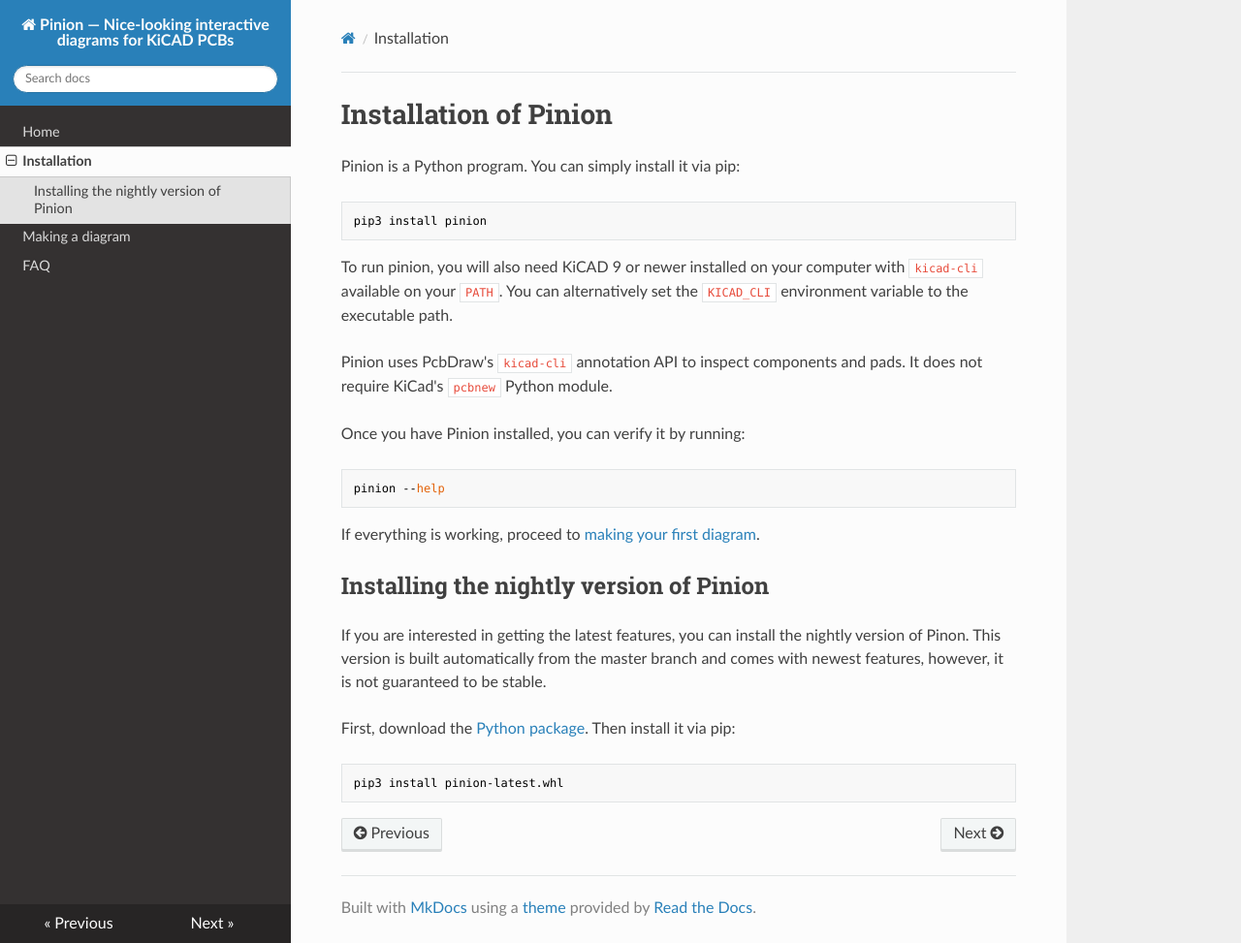
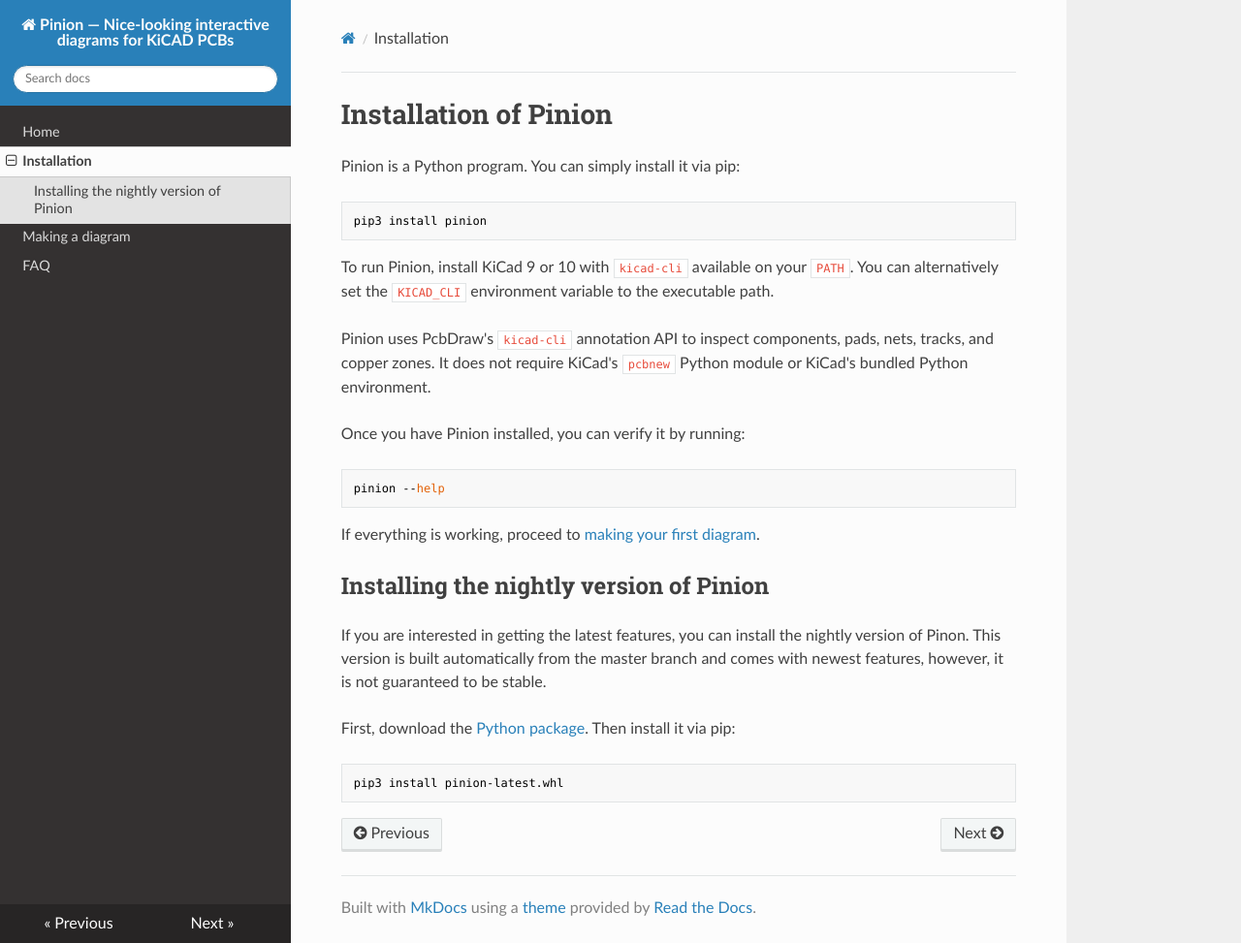
Before and after one commit to yaqwsx/Pinion, an MkDocs documentation site: the page built from docs/installation.md, in a window 1280 px wide and 973 px high. Shown: the whole window at 97% size. Built offline with MkDocs 1.6.1, drawn with Linux system fonts in a browser that asks for light colours; nearby versions of some CDN libraries.

````diff
--- a/docs/installation.md
+++ b/docs/installation.md
@@ -6,12 +6,13 @@
 pip3 install pinion
 ```
 
-To run pinion, you will also need KiCAD 9 or newer installed on your computer
-with `kicad-cli` available on your `PATH`. You can alternatively set the
+To run Pinion, install KiCad 9 or 10 with `kicad-cli` available on your
+`PATH`. You can alternatively set the
 `KICAD_CLI` environment variable to the executable path.
 
-Pinion uses PcbDraw's `kicad-cli` annotation API to inspect components and
-pads. It does not require KiCad's `pcbnew` Python module.
+Pinion uses PcbDraw's `kicad-cli` annotation API to inspect components, pads,
+nets, tracks, and copper zones. It does not require KiCad's `pcbnew` Python
+module or KiCad's bundled Python environment.
 
 Once you have Pinion installed, you can verify it by running:
 
````
Also changed, not shown: docs/faq.md (+1 -1 lines), 1 other file.
